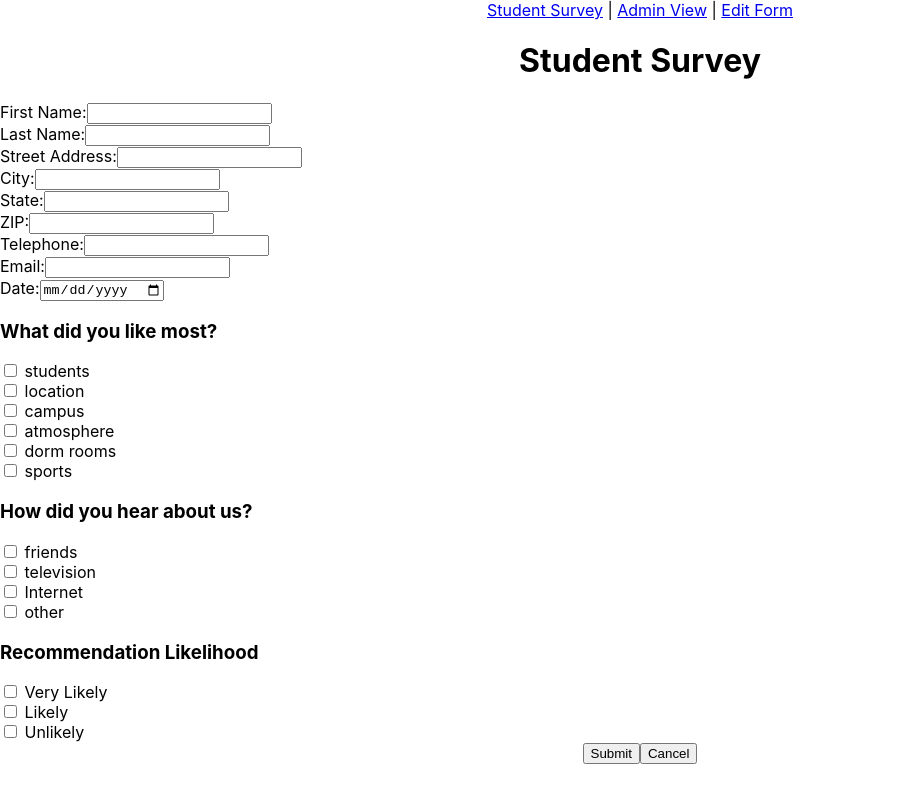
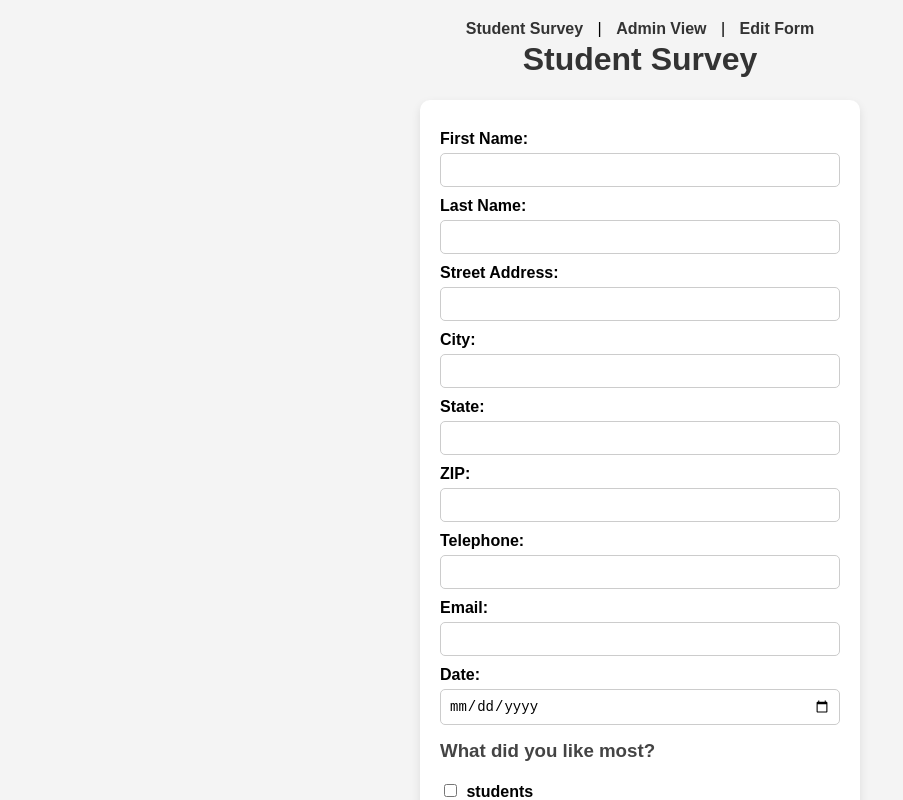
Before and after one commit to HariPriya0105/CS645-HW3, a React (Create React App) app: page / in a window 1280 px wide. Shown: the top 800 px of the page, without its empty margins (0-903 px from the left). Built offline with nearby package versions, Linux system fonts and the light colour scheme.

Commit message:
Add src/App.css with form-group styling

```diff
--- a/src/App.css
+++ b/src/App.css
@@ -1,38 +1,146 @@
 .App {
+  font-family: 'Kanit', sans-serif;
+  background-color: #f4f4f4;
+  margin: 0;
+  padding: 0;
+  display: flex;
+  justify-content: center;
+  align-items: center;
+  min-height: 100vh;
+}
+
+nav {
+  position: absolute;
+  top: 20px;
   text-align: center;
 }
 
-.App-logo {
-  height: 40vmin;
-  pointer-events: none;
+nav a {
+  margin: 0 10px;
+  text-decoration: none;
+  color: #333;
+  font-weight: bold;
 }
 
-@media (prefers-reduced-motion: no-preference) {
-  .App-logo {
-    animation: App-logo-spin infinite 20s linear;
-  }
+nav a:hover {
+  color: #9A0000;
 }
 
-.App-header {
-  background-color: #282c34;
-  min-height: 100vh;
+.content {
+  text-align: center;
+  width: 100%;
+}
+
+.container {
+  background: white;
+  padding: 20px;
+  border-radius: 10px;
+  box-shadow: 0px 4px 10px rgba(0, 0, 0, 0.1);
+  width: 400px;
+  margin: 0 auto;
+}
+
+h1 {
+  color: #333;
+}
+
+label {
+  font-weight: bold;
+  display: block;
+  margin-top: 10px;
+}
+
+input[type="text"],
+input[type="email"],
+input[type="tel"],
+input[type="date"],
+select {
+  width: 100%;
+  padding: 8px;
+  margin-top: 5px;
+  border: 1px solid #ccc;
+  border-radius: 5px;
+  font-size: 14px;
+  box-sizing: border-box;
+}
+
+h3 {
+  margin-top: 15px;
+  color: #444;
+}
+
+.checkbox-group,
+.radio-group {
+  margin-top: 5px;
+}
+
+input[type="checkbox"],
+input[type="radio"] {
+  margin-right: 5px;
+}
+
+.button-group {
   display: flex;
-  flex-direction: column;
-  align-items: center;
-  justify-content: center;
-  font-size: calc(10px + 2vmin);
+  justify-content: space-between;
+}
+
+.submit-btn,
+.cancel-btn {
+  width: 48%;
+  padding: 10px;
+  margin-top: 15px;
+  font-size: 16px;
+  border: none;
+  border-radius: 5px;
+  cursor: pointer;
+  transition: 0.3s;
+}
+
+.submit-btn {
+  background-color: #9A0000;
   color: white;
 }
 
-.App-link {
-  color: #61dafb;
+.submit-btn:hover {
+  background-color: #7A0000;
 }
 
-@keyframes App-logo-spin {
-  from {
-    transform: rotate(0deg);
-  }
-  to {
-    transform: rotate(360deg);
-  }
+.cancel-btn {
+  background-color: #ccc;
+  color: black;
 }
+
+.cancel-btn:hover {
+  background-color: #999;
+}
+
+table {
+  width: 100%;
+  border-collapse: collapse;
+  margin-top: 20px;
+}
+
+th, td {
+  padding: 10px;
+  text-align: left;
+  border-bottom: 1px solid #ddd;
+}
+
+th {
+  background-color: #f4f4f4;
+  color: #333;
+}
+
+td a.submit-btn {
+  display: inline-block;
+  width: auto;
+  padding: 5px 10px;
+  text-decoration: none;
+}
+
+td button.cancel-btn {
+  width: auto;
+  padding: 5px 10px;
+}
+
+@import url('https://fonts.googleapis.com/css2?family=Kanit:wght@400&display=swap');
--- a/src/components/AdminView.js
+++ b/src/components/AdminView.js
@@ -54,7 +54,7 @@ function AdminView() {
                                 <td>{survey.dateOfSurvey}</td>
                                 <td>
                                     <Link to={`/edit/${survey.id}`} className="submit-btn">Edit</Link>
-                                    <button onClick={() => handleDelete(survey.id)} className="cancel-btn">Delete</button>
+                                    <button onClick={() => handleDelete(survey.id)} className="-cancel-btn">Delete</button>
                                 </td>
                             </tr>
                         ))}
```
Also changed, not shown: src/setupTests.js (deleted, +0 -5 lines), src/logo.svg (deleted), 1 other file (tests, documents, lock files or other folders).
